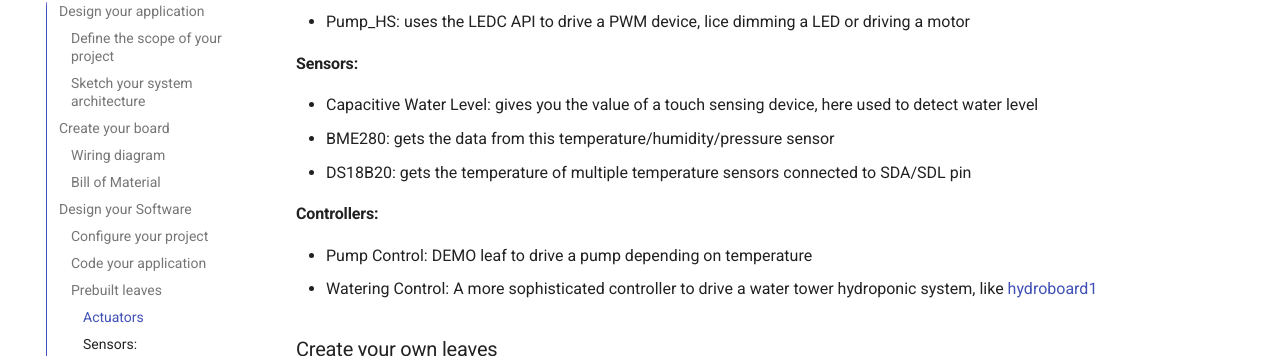
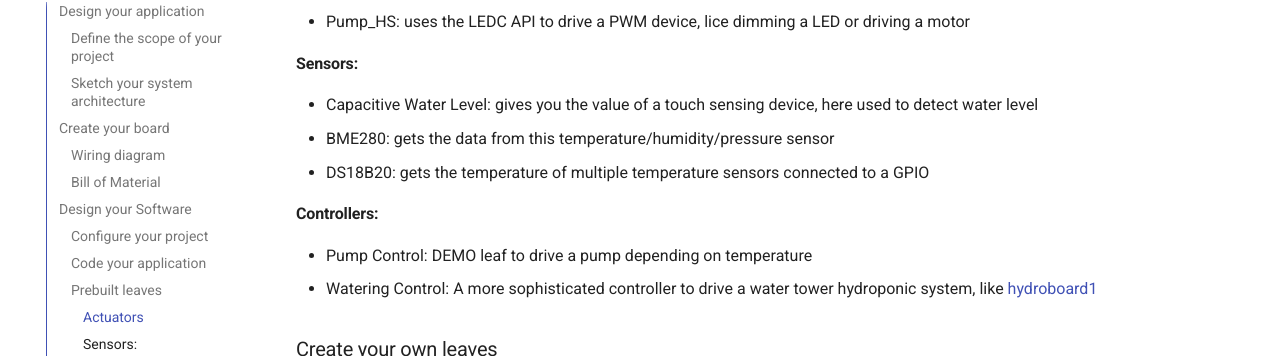
Before and after one commit to ogghst/grownode, an MkDocs documentation site: the page built from docs/workflow.md, in a window 1280 px wide and 900 px high, scrolled down 7483 px. Shown: the part 97-453 px from the top of the window. Built offline with MkDocs 1.6.1 and Material for MkDocs 9.7.7, drawn with Linux system fonts in a browser that asks for light colours; comment, search, counter and statistics services are not loaded; old or Windows-style settings are respelled for this version of MkDocs.

Commit message:
Update workflow.md

```diff
--- a/docs/workflow.md
+++ b/docs/workflow.md
@@ -163,7 +163,7 @@ Basic leaves as per today:
 
 - Capacitive Water Level: gives you the value of a touch sensing device, here used to detect water level
 - BME280: gets the data from this temperature/humidity/pressure sensor
-- DS18B20: gets the temperature of multiple temperature sensors connected to SDA/SDL pin
+- DS18B20: gets the temperature of multiple temperature sensors connected to a GPIO
 
 #### Controllers:
 
```
